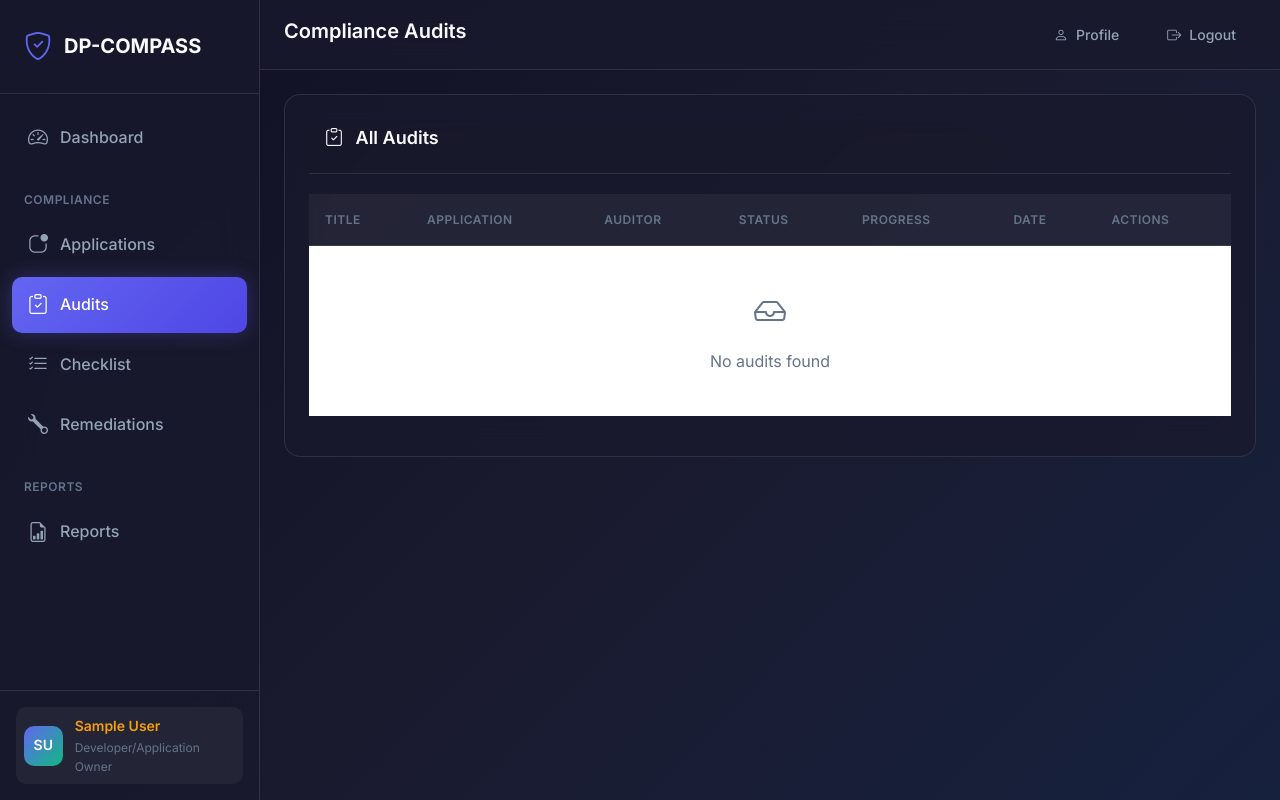
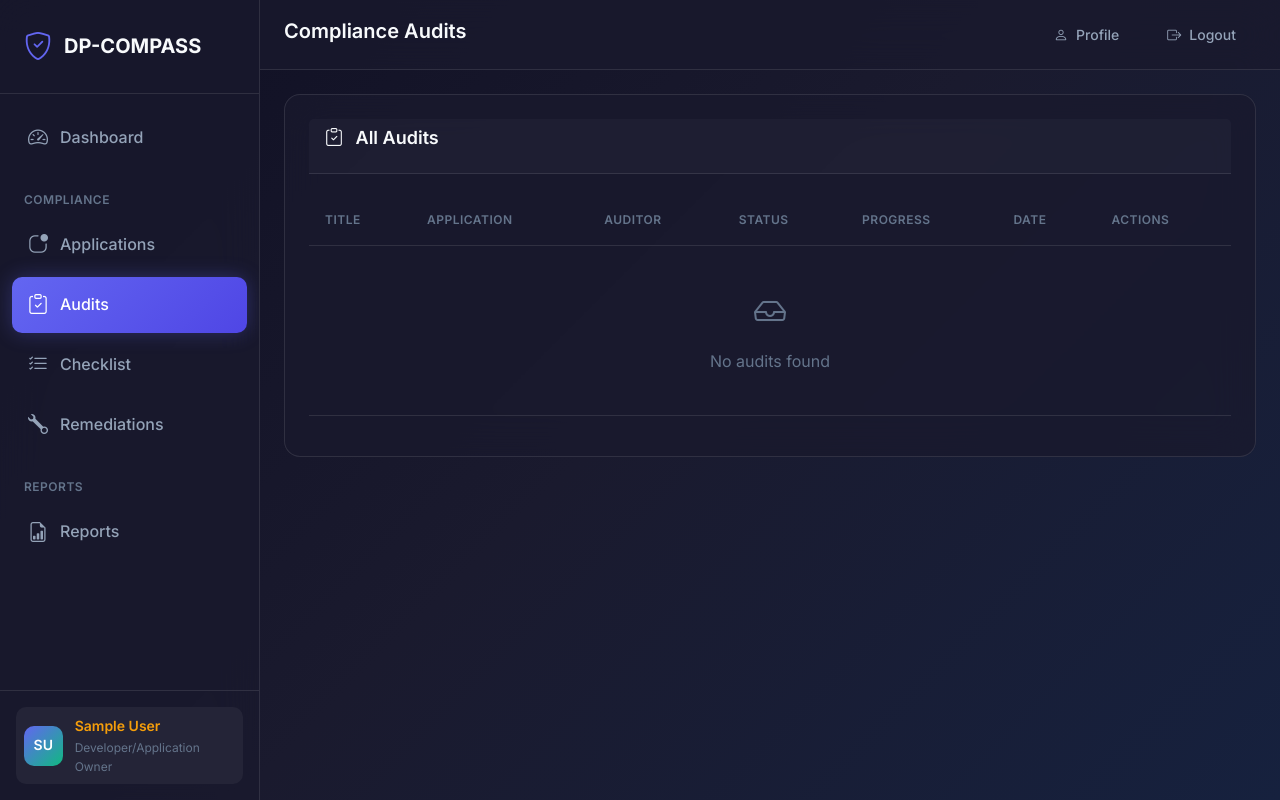
Before and after one commit to MukherjeeRitesh/dp-compass, a Django app: page /audits/ in a window 1280 px wide. Run offline with Django 4.2, Linux system fonts and the light colour scheme; the visitor is signed in with stand-in values (Sample User, id 1); data that the repository does not hold is empty; parts of the project's set-up code (start-up, migrations or seed data) failed here and were passed over.

Commit message:
Fix table background visibility using data-bs-theme

```diff
--- a/static/css/style.css
+++ b/static/css/style.css
@@ -441,6 +441,12 @@ body {
     width: 100%;
     border-collapse: separate;
     border-spacing: 0;
+    color: var(--text-primary);
+    background-color: transparent;
+}
+
+.table th, .table td {
+    background-color: transparent !important;
 }
 
 .table thead th {
--- a/templates/base.html
+++ b/templates/base.html
@@ -1,6 +1,6 @@
 {% load static %}
 <!DOCTYPE html>
-<html lang="en" data-theme="dark">
+<html lang="en" data-bs-theme="dark">
 
 <head>
     <meta charset="UTF-8">
```
